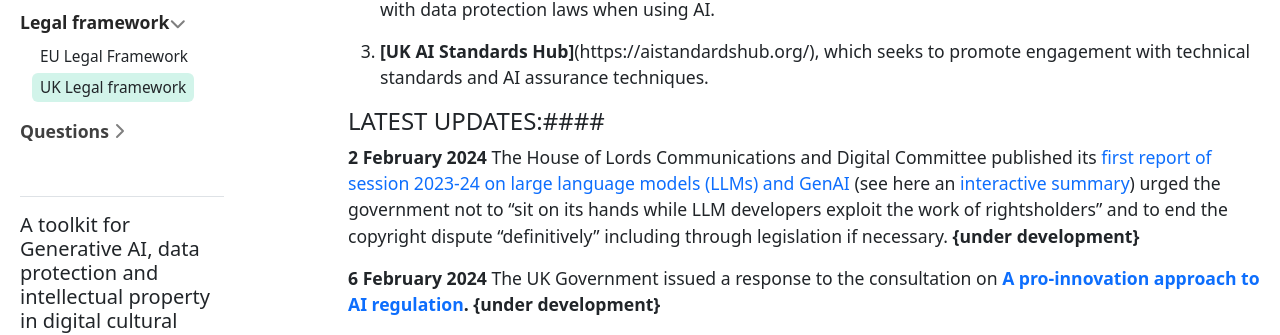
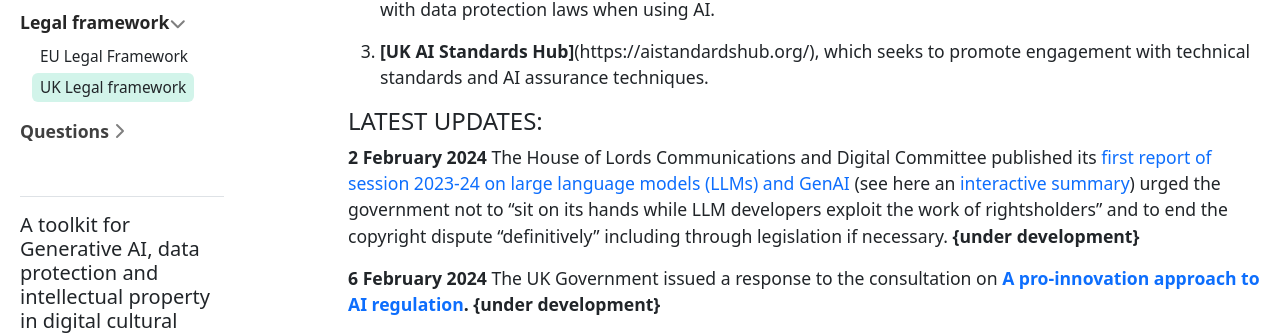
Before and after one commit to SAS-DHRH/genai-cch-toolkit, a Jekyll site: the page built from content/copyright_legislation/UK_law.md, in a window 1280 px wide and 900 px high, scrolled down 989 px. Shown: the part 156-491 px from the top of the window. Built offline with Jekyll 4.4.1, drawn with Linux system fonts in a browser that asks for light colours.

Commit message:
Update UK_law.md

```diff
--- a/content/copyright_legislation/UK_law.md
+++ b/content/copyright_legislation/UK_law.md
@@ -30,7 +30,7 @@ The White Paper mentions **generative AI only sparingly.** However, there are th
 
 3.  **[UK AI Standards Hub]**(https://aistandardshub.org/),  which seeks to promote engagement with technical standards and AI assurance techniques.
 
-#### LATEST UPDATES:####
+#### LATEST UPDATES:
 
 
 **2 February 2024** The House of Lords Communications and Digital Committee published its [first report of session 2023-24 on large language models (LLMs) and GenAI](https://publications.parliament.uk/pa/ld5804/ldselect/ldcomm/54/54.pdf) (see here an [interactive summary](https://ukparliament.shorthandstories.com/large-language-models-comms-digital-lords-report/index.html?utm_source=twitter&utm_medium=social&utm_campaign=large-language-models-comms-digital-report&utm_content=cttee-tweet)) urged the government not to “sit on its hands while LLM developers exploit the work of rightsholders” and to end the copyright dispute “definitively” including through legislation if necessary.  **{under development}**
```
